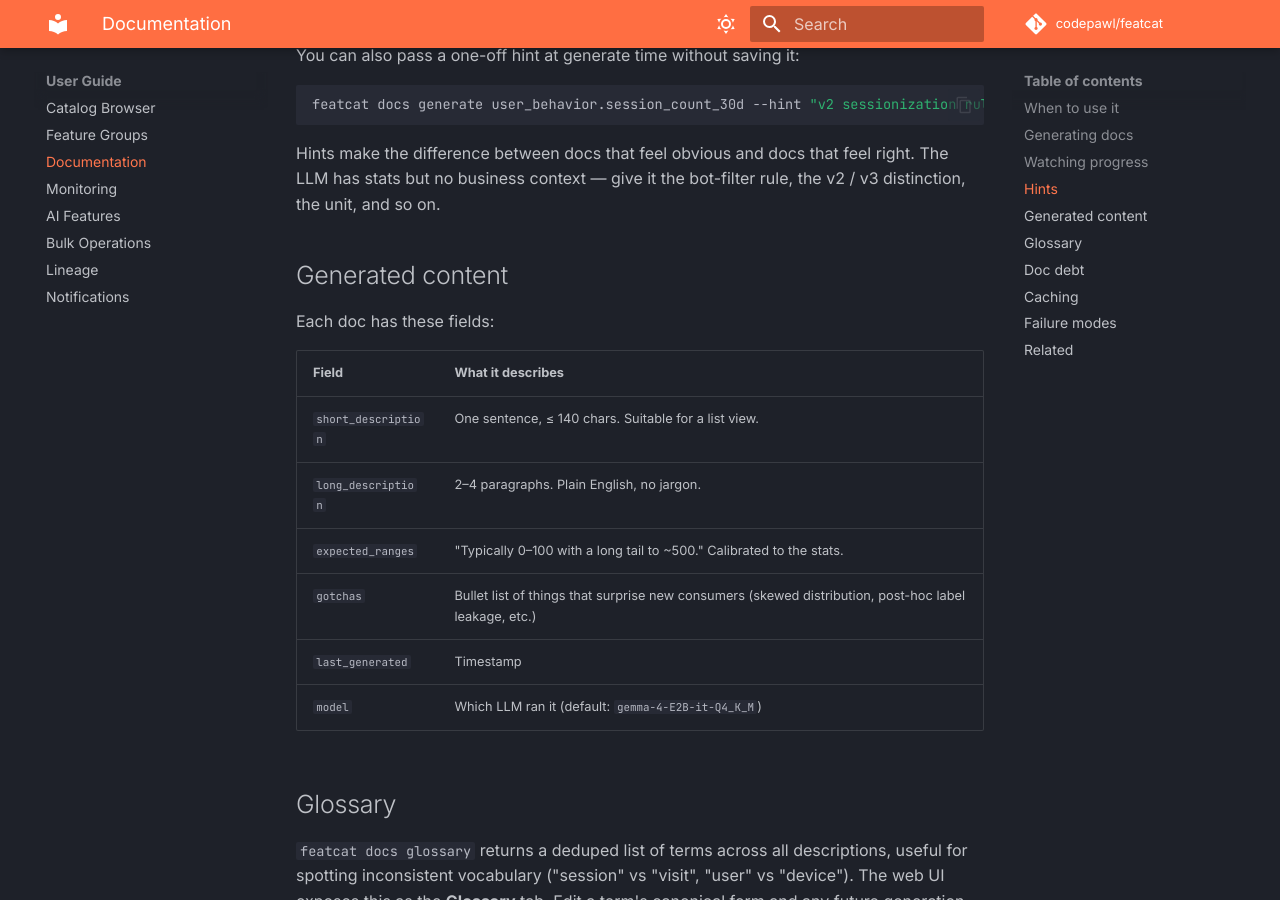
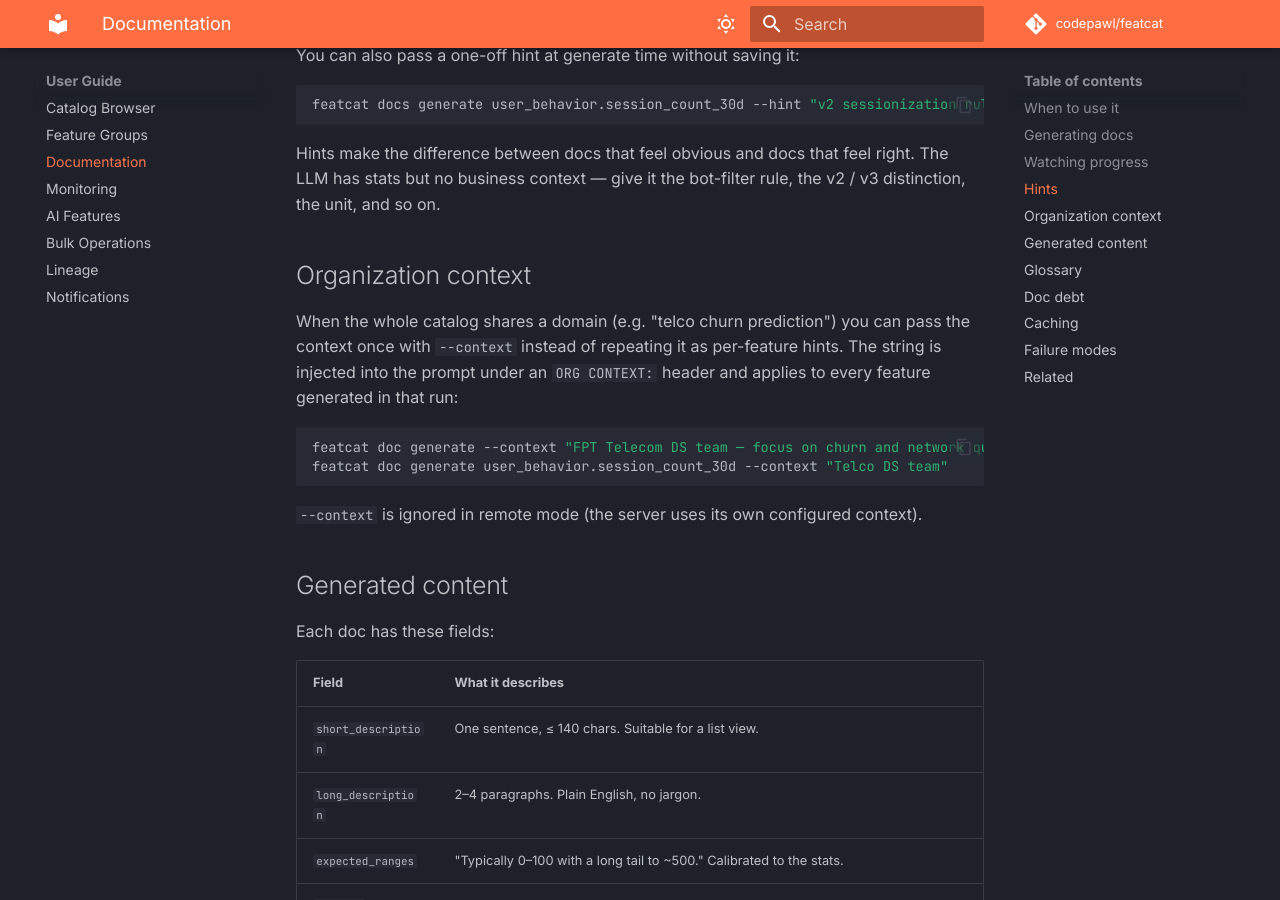
Before and after one commit to codepawl/featcat, an MkDocs documentation site: the page built from docs/user-guide/docs.md, in a window 1280 px wide and 900 px high, scrolled down 1868 px. Built offline with MkDocs 1.6.1 and Material for MkDocs 9.7.7, drawn with Linux system fonts in a browser that asks for light colours; comment, search, counter and statistics services are not loaded.

Commit message:
docs: document doc generate --context and demo seed/clear

````diff
--- a/docs/user-guide/docs.md
+++ b/docs/user-guide/docs.md
@@ -81,6 +81,17 @@ featcat docs generate user_behavior.session_count_30d --hint "v2 sessionization
 
 Hints make the difference between docs that feel obvious and docs that feel right. The LLM has stats but no business context — give it the bot-filter rule, the v2 / v3 distinction, the unit, and so on.
 
+## Organization context
+
+When the whole catalog shares a domain (e.g. "telco churn prediction") you can pass the context once with `--context` instead of repeating it as per-feature hints. The string is injected into the prompt under an `ORG CONTEXT:` header and applies to every feature generated in that run:
+
+```bash
+featcat doc generate --context "FPT Telecom DS team — focus on churn and network quality"
+featcat doc generate user_behavior.session_count_30d --context "Telco DS team"
+```
+
+`--context` is ignored in remote mode (the server uses its own configured context).
+
 ## Generated content
 
 Each doc has these fields:
````
